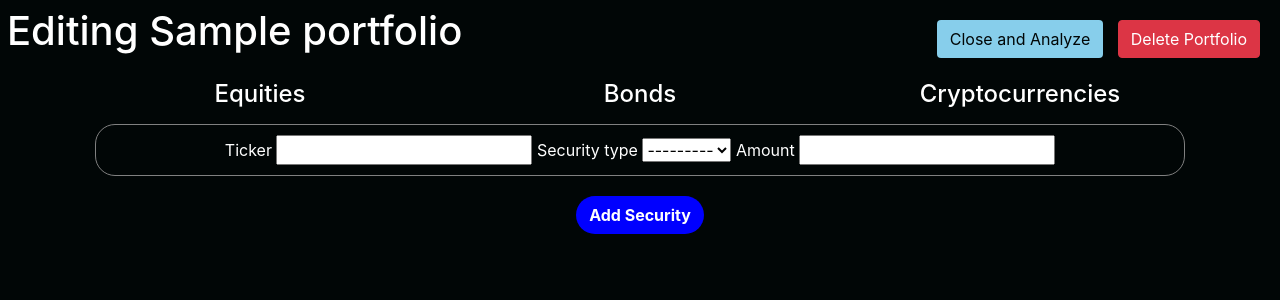
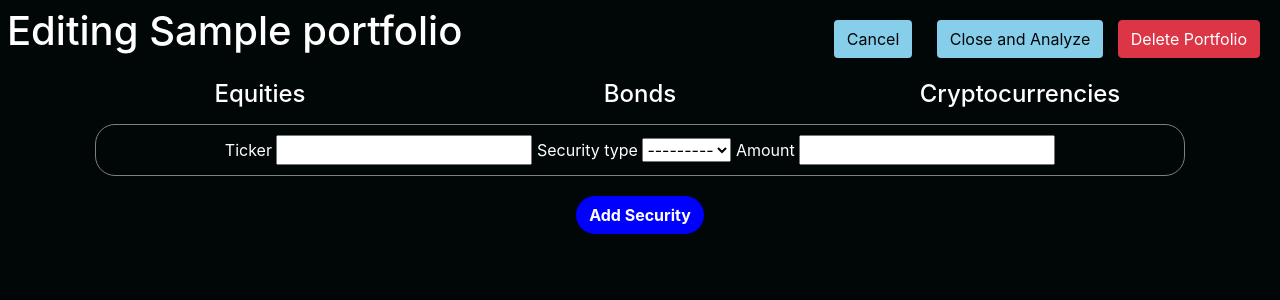
Before and after one commit to chasespengler/sharpe-backend, a Django app: page /del_sec/1/1/ in a window 1280 px wide. Shown: the top 300 px of the page. Run offline with Django 3.2, Linux system fonts and the light colour scheme; a user stored in the database is signed in; tables that the repository leaves empty hold one stand-in row (values such as "Sample post"); data that the repository does not hold is empty.

Commit message:
cancel button added to edit page

```diff
--- a/backend/sharpe_analysis/templates/sharpe_analysis/edit_portfolio.html
+++ b/backend/sharpe_analysis/templates/sharpe_analysis/edit_portfolio.html
@@ -157,6 +157,11 @@
         <div>
             <h1>Editing {{port.portfolio_name}}</h1>
             <span id="close-del-btns">
+                <a class="btn" id="close-edit-port" href="{% url 'dashboard' %}">
+                    <div id="close-edit-port-btn">
+                        Cancel
+                    </div>
+                </a>
                 <a class="btn" id="close-edit-port" href="{% url 'analyze' port.id %}">
                     <div id="close-edit-port-btn">
                         Close and Analyze
```
